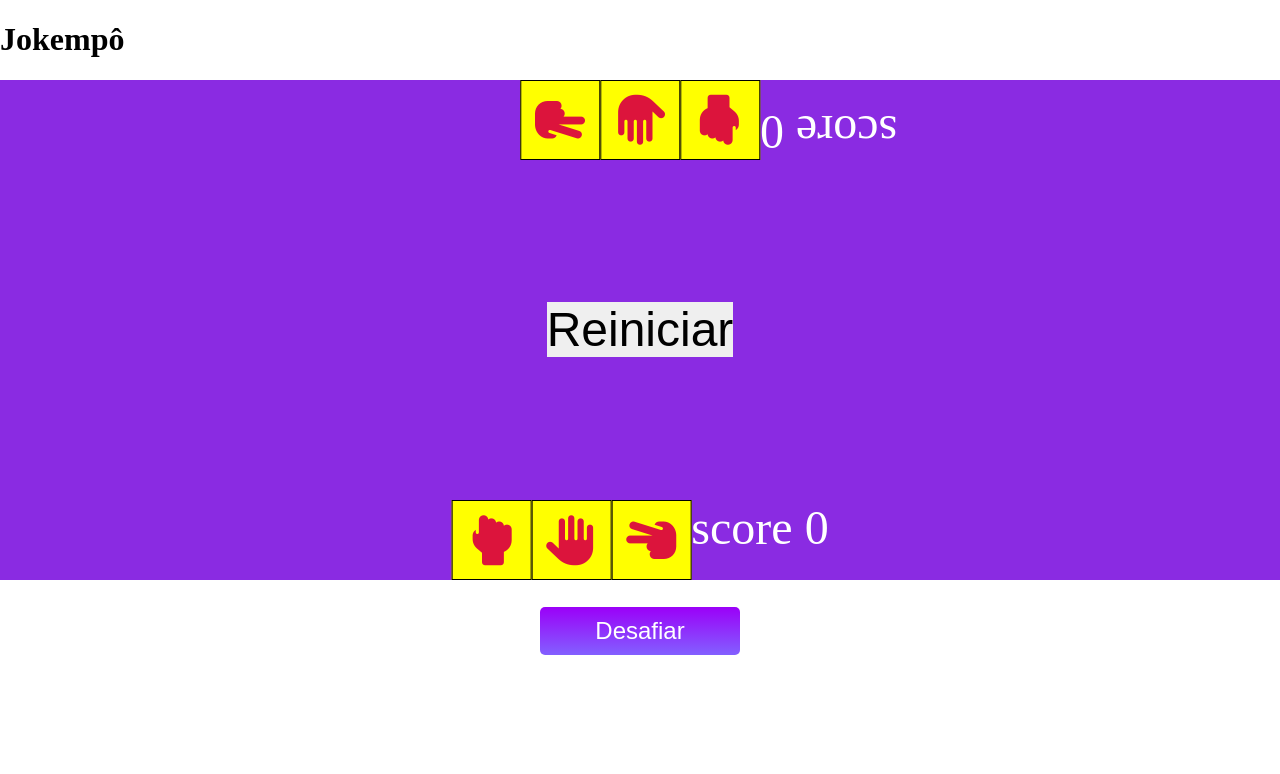
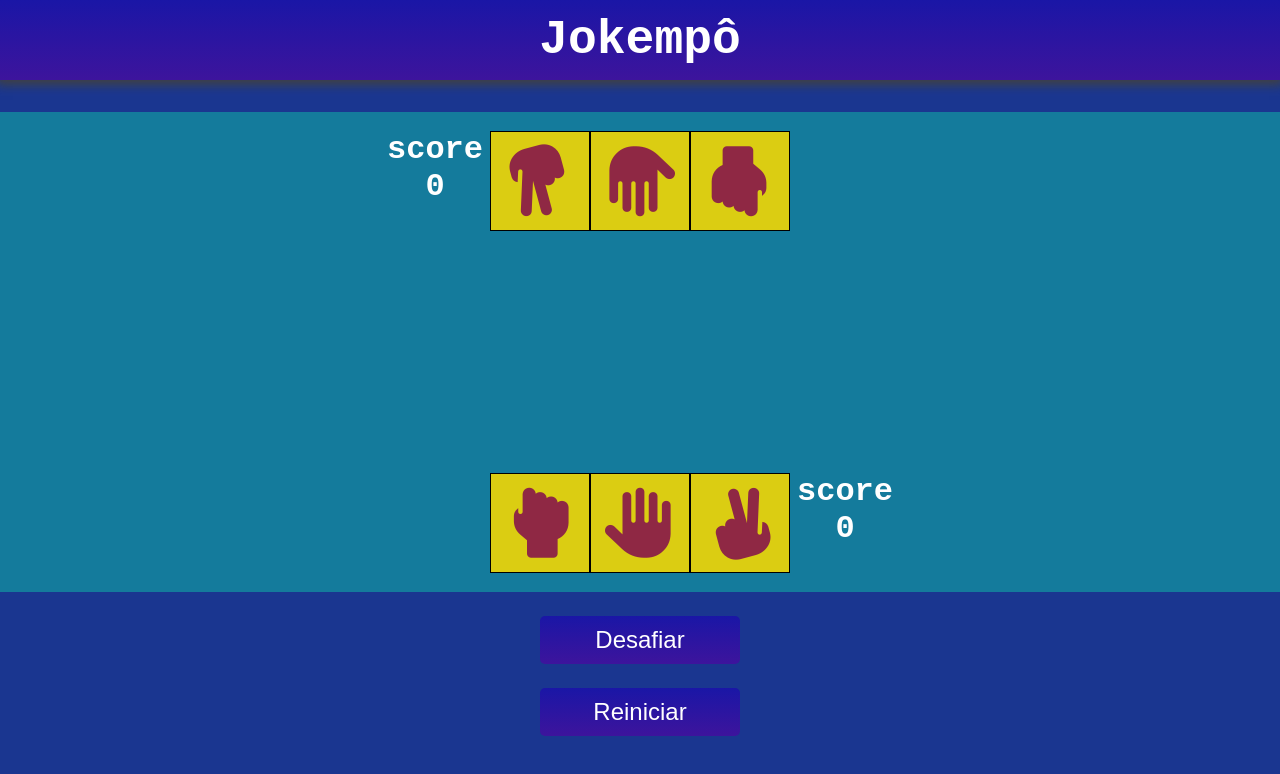
Before and after one commit to Rodrigo-DM/jokempo, a plain HTML site: page index.html in a window 1280 px wide. Drawn offline with Linux system fonts and the light colour scheme.

Commit message:
Estilizaçao e animaçao do jogo

```diff
--- a/assets/css/style.css
+++ b/assets/css/style.css
@@ -1,4 +1,5 @@
-html, body, main, section, div, input, label {
+/* Geral */
+    html, body, main, header, section, div, input, label, h1, span {
         margin: 0;
         padding: 0;
         box-sizing: border-box;
@@ -7,9 +8,41 @@ html, body, main, section, div, input, label {
         font-size: 100%;
     }
 
+    :root {
+        --font-top-small: calc(1.5rem + 2vh);
+        --height-top: calc(80px + 3vh);
+        --size-options-small: 70px;
+        --font-result-small: 2rem;
+
+        --font-top-larger: calc(2rem + 2vh);
+        --size-options-larger: 100px;
+        --font-result-larger: 3.5rem;
+    }
+/* Geral */
+
+body {
+    background-color: #1A3690;
+    font-family: 'Courier New', Courier, monospace;
+}
+
+.top {
+    height: 80px;
+    width: 100%;
+    margin-bottom: 4vh;
+    line-height: 80px;
+    text-align: center;
+    background-image: linear-gradient(#1A16A6, #3D149C);
+    box-shadow: 0px 1px 10px 4px #414141;
+}
+
+.top__title {
+    color: #fff;
+    font-size: var(--font-top-small);
+}
+
 label {
-    width: 78px;
-    height: 78px;
+    width: var(--size-options-small);
+    height: var(--size-options-small);
     position: absolute;
     cursor: pointer;
     z-index: 1;
@@ -17,20 +50,27 @@ label {
 
 #game {
     width: 100%;
-    height: 500px;
+    height: 60vh;
     position: relative;
-    background-color: blueviolet;
     display: flex;
     align-items: center;
     justify-content: center;
     font-size: 3rem;
     color: #fff;
+    background-color: #147B9C;
 }
 
+/* Resultado */
+    span {
+        font-size: var(--font-result-small);
+    }
+/* Resultado */
+
+/* Box de players */
     #player1 {
         display: flex;
         position: absolute;
-    bottom: 0;
+        bottom: 4%;
         right: 50%;
         transform: translateX(50%);
     }
@@ -38,16 +78,16 @@ label {
     #player2 {
         display: flex;
         position: absolute;
-    top: 0;
-    left: calc(50% - 120px);
+        top: 4%;
         transform: rotate(180deg);
+        align-items: flex-end;
     }
 
     .option {
         position: relative;
-    width: 80px;
-    height: 80px;
-    background: yellow;
+        width: var(--size-options-small);
+        height: var(--size-options-small);
+        background: #DBCD12;
         border: 1px solid black;
         display: flex;
         justify-content: center;
@@ -57,13 +97,65 @@ label {
     .option__radio {
         appearance: none;
     }
+    #player2.anima .option:nth-child(2){
+        animation: anima-player2 0.5s 0.5s steps(2) infinite alternate-reverse backwards;
+    }
+    #player2.anima .option:nth-child(3){
+        animation: anima-player2 0.5s 0.3s steps(2) infinite alternate-reverse backwards;
+    }
+    #player2.anima .option:nth-child(4){
+        animation: anima-player2 0.5s 1s steps(2) infinite alternate-reverse backwards;
+    }
+    @keyframes anima-player2 {
+        0% {
+            background-color: #DBCD12;
+        }
+        50% {
+            background-color: #6984DB;
+        }
+        100% {
+            background-color: #DBCD12;
+        }
+    }
 
+    /* Pontuações */
+        .score {
+            position: absolute;
+            right: -25%;
+            display: flex;
+            height: var(--size-options-small);
+            max-width: var(--size-options-small);
+            justify-content: space-evenly;
+            align-items: center;
+            flex-direction: column;
+        }
+
+        .score__title,
+        .score__points {
+            font-size: 1rem;
+            font-weight: 600;
+            color:#fff;
+        }
+
+        #score-2 {
+            transform: rotate(180deg);
+        }
+    /* Pontuações */
+/* Box de players */
+
+/* Estilo de icones */
     .fas {
-    color: crimson;
+        color: #8F2844;
         font-size: 50px;
     }
 
-#choose {
+    .rotate-icon {
+        transform: rotate(75deg);
+    }
+/* Estilo de icones */
+
+/* Botões */
+    .button {
         position: absolute;
         bottom: -15%;
         right: 50%;
@@ -73,18 +165,92 @@ label {
         padding: 10px;
         border-radius: 5px;
         color: #fff;
-    background-image: linear-gradient(#9b00f8, #8360ff);
+        background-image: linear-gradient(#1A16A6, #3D149C);
         cursor: pointer;
     }
 
-.rotate {
-    transform: rotate(75deg);
+    #reset {
+        bottom: -30%;
     }
 
-.option__select:hover {
-    background-color: cyan;
+    #choose:hover {
+        background: #6984DB;
     }
 
-.option__radio:checked +div{
-    background-color: green;
+    #reset:hover {
+        background: #6984DB;
     }
+/* Botões */
+
+
+
+/* Marcação das opções */
+    #rock-1:hover {
+        background-color: #6984DB;
+    }
+
+    #paper-1:hover {
+        background-color: #6984DB;
+    }
+
+    #scissors-1:hover {
+        background-color: #6984DB;
+    }
+
+    input#rock:checked  ~div#rock-1{
+        background-color: #138F22;
+    }
+
+    input#paper:checked  ~div#paper-1{
+        background-color: #138F22;
+    }
+
+    input#scissors:checked  ~div#scissors-1{
+        background-color: #138F22;
+    }
+/* Marcação das opções */
+
+/* Displays maiores */
+@media screen and (max-width: 320px ){
+    .score {
+        right: -15%;
+    }
+    .score__title,
+    .score__points {
+        font-family: Arial, Helvetica, sans-serif;
+        font-size: 0.7rem;
+    }
+}
+
+@media screen and (min-width: 510px){
+    .top__title {
+        font-size: var(--font-top-larger);
+    }
+    .score {
+        right: -30%;
+    }
+    .score__title,
+    .score__points {
+        font-size: 2rem;
+    }
+
+    .option {
+        width: var(--size-options-larger);
+        height: var(--size-options-larger);
+    }
+
+    .fas {
+        font-size: 70px;
+    }
+
+    label {
+        width: var(--size-options-larger);
+        height: var(--size-options-larger);
+    }
+
+    span {
+        font-weight: 600;
+        font-size: var(--font-result-larger);
+    }
+}
+/* Displays maiores */
```
Lines whose indentation alone changed are shown as unchanged.
